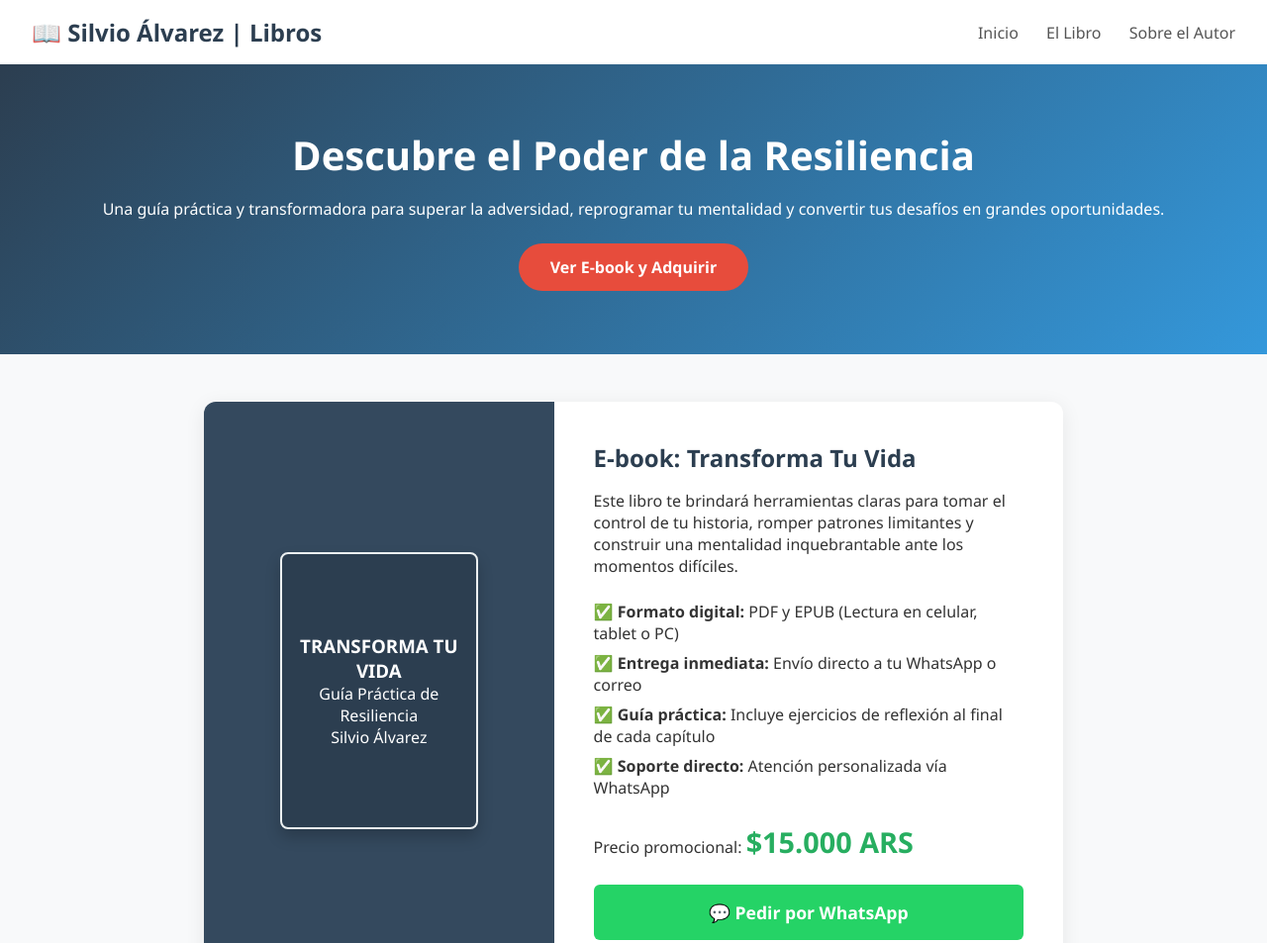
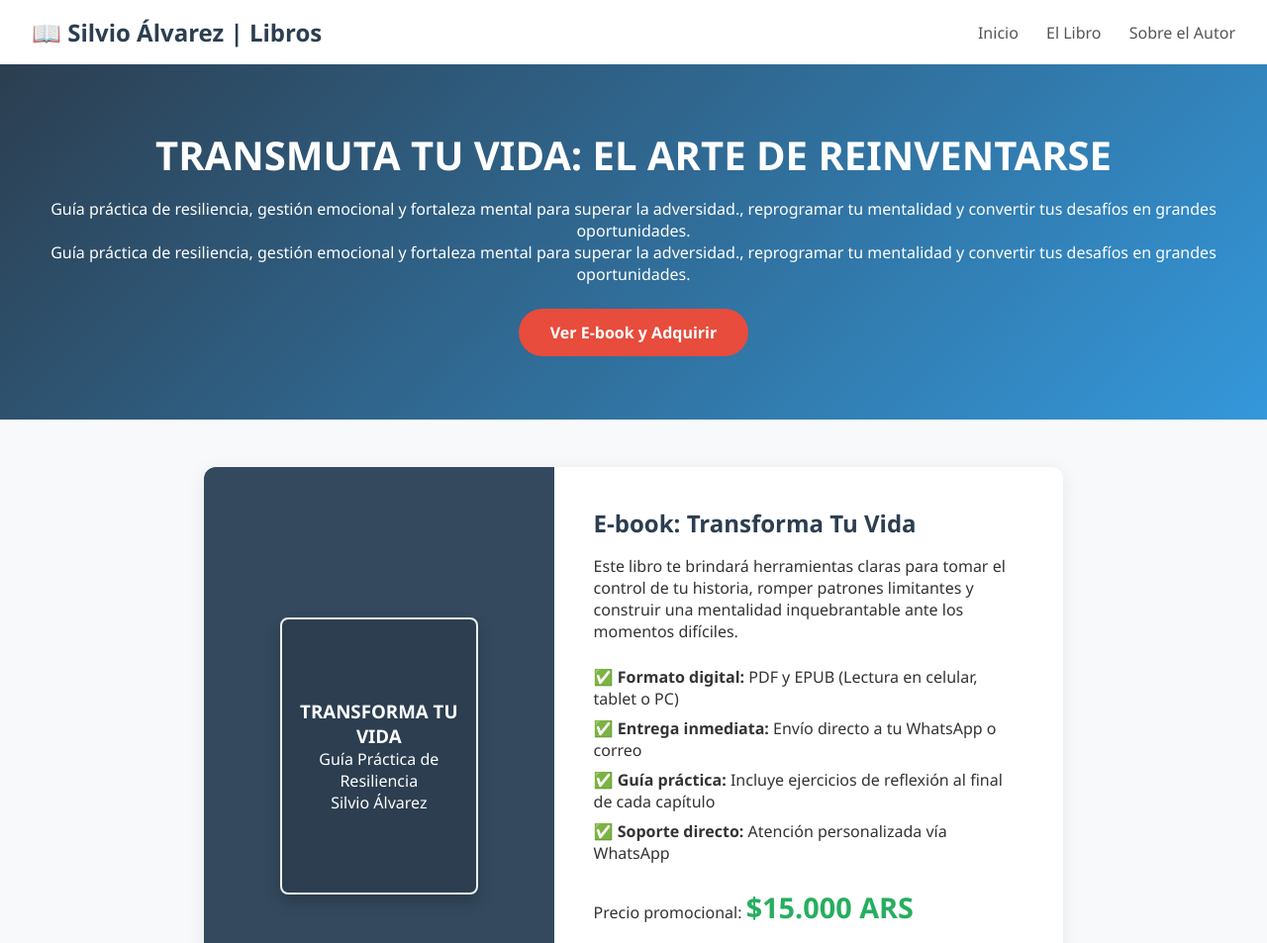
Before and after one commit to SilvioAlvarez67/tienda-ebooks, a website: page public/index.html in a window 1280 px wide. Shown: the top 953 px of the page at 99% size. Drawn offline with Linux system fonts and the light colour scheme.

Commit message:
Actualizado contenido de la tienda con el e-book definitivo

```diff
--- a/public/index.html
+++ b/public/index.html
@@ -21,8 +21,11 @@
         <!-- Sección Principal / Banner -->
         <section id="inicio" class="hero">
             <div class="hero-content">
-                <h1>Descubre el Poder de la Resiliencia</h1>
-                <p>Una guía práctica y transformadora para superar la adversidad, reprogramar tu mentalidad y convertir tus desafíos en grandes oportunidades.</p>
+                <h1>TRANSMUTA TU VIDA: EL ARTE DE REINVENTARSE</h1>
+                <p>Guía práctica de resiliencia, gestión emocional y fortaleza mental para superar la adversidad., reprogramar tu mentalidad y convertir tus desafíos en grandes oportunidades.</p>
+                                <p>                <p>Guía práctica de resiliencia, gestión emocional y fortaleza mental para superar la adversidad., reprogramar tu mentalidad y convertir tus desafíos en grandes oportunidades.</p>
+</p>
+
                 <a href="#ebook" class="btn-primary">Ver E-book y Adquirir</a>
             </div>
         </section>
```
